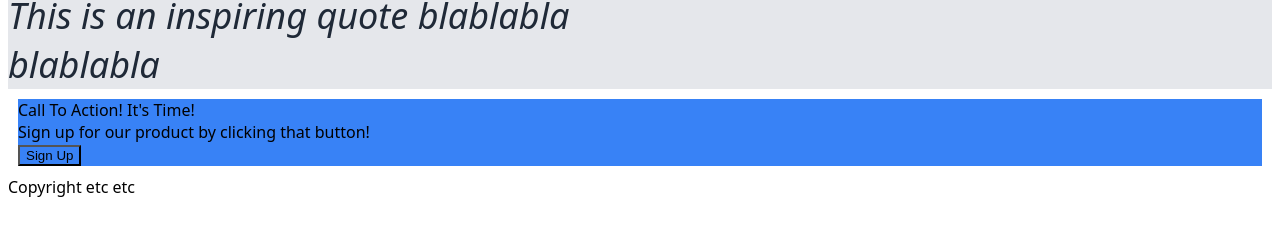
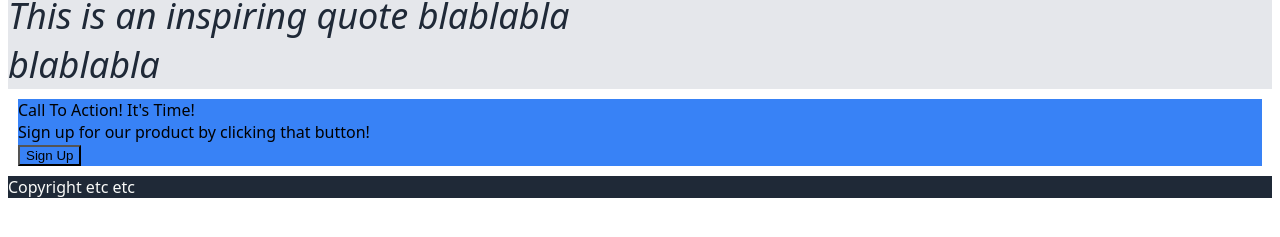
Before and after one commit to Paradoqx/paradoqs.github.io, a plain HTML site: page index.html in a window 1280 px wide. Shown: the part 367-604 px from the top of the page. Drawn offline with Linux system fonts and the light colour scheme.

Commit message:
added footer background color

```diff
--- a/styles.css
+++ b/styles.css
@@ -54,3 +54,8 @@ button {
     background-color: #3882f6;
     margin: 10px;
 }
+
+.footer {
+    background-color: #1f2937;
+    color: #f9faf8;
+}
```
